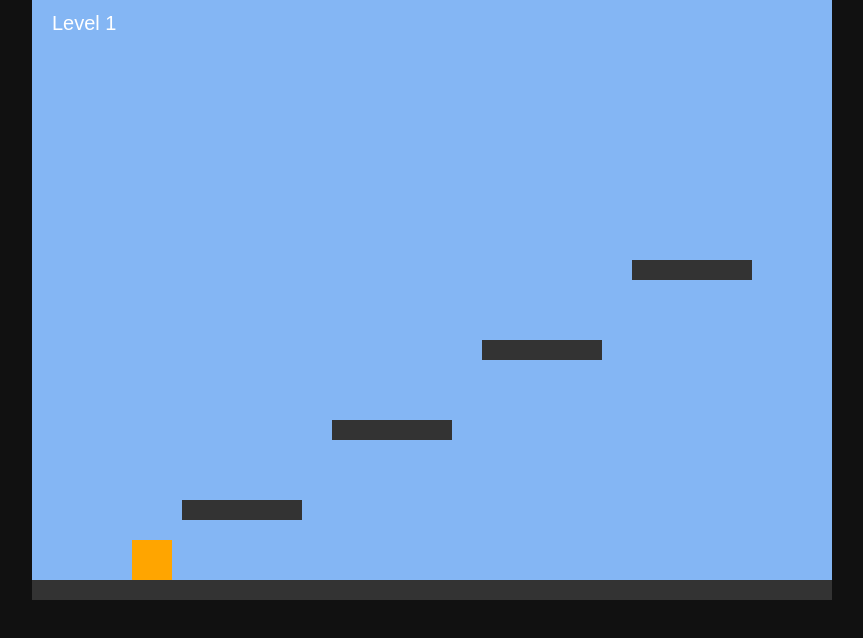
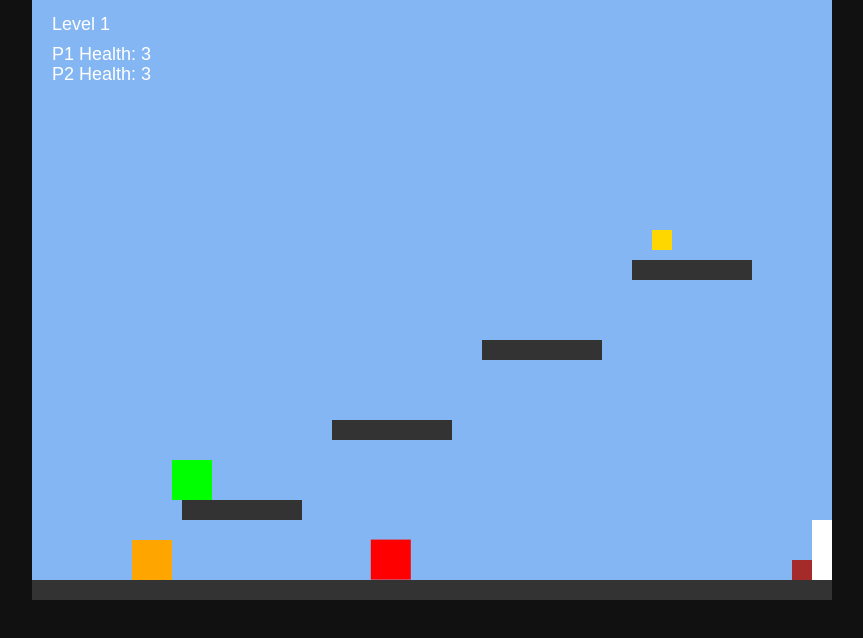
Before and after one commit to r3coilshadow/hello-neighbor, a plain HTML site: page index.html in a window 1280 px wide. Shown: the whole page, without its empty margins (208-1071 px from the left). Drawn offline with Linux system fonts and the light colour scheme.

Commit message:
Update index.html

```diff
--- a/index.html
+++ b/index.html
@@ -2,7 +2,7 @@
 <html>
 <head>
   <meta charset="UTF-8">
-  <title>Hello Neighbor Levels</title>
+  <title>Hello Neighbor - 2 Player</title>
   <style>
     body { margin: 0; overflow: hidden; background: #111; }
     canvas { display: block; margin: auto; background: #84b6f4; }
@@ -11,38 +11,57 @@
 <body>
 <canvas id="gameCanvas" width="800" height="600"></canvas>
 <script>
+// Setup
 const canvas = document.getElementById("gameCanvas");
 const ctx = canvas.getContext("2d");
+const keys = {};
+document.addEventListener("keydown", e => keys[e.key] = true);
+document.addEventListener("keyup", e => keys[e.key] = false);
 
-const keys = {};
-document.addEventListener("keydown", (e) => keys[e.key] = true);
-document.addEventListener("keyup", (e) => keys[e.key] = false);
+// Sounds
+const jumpSound = new Audio("https://cdn.pixabay.com/audio/2021/08/04/audio_918b521f7d.mp3");
+const keySound = new Audio("https://cdn.pixabay.com/audio/2022/03/15/audio_2d922da94d.mp3");
+const hitSound = new Audio("https://cdn.pixabay.com/audio/2022/03/10/audio_3f1d13dccc.mp3");
 
-const player = {
-  x: 100, y: 100,
+// Player Constructor
+function createPlayer(x, y, color, controls) {
+  return {
+    x, y,
     width: 40, height: 40,
-  color: "orange",
+    color,
     vx: 0, vy: 0,
-  onGround: false
+    onGround: false,
+    health: 3,
+    hasKey: false,
+    controls
   };
+}
 
-const gravity = 0.8;
-const friction = 0.8;
-const moveSpeed = 4;
-const jumpForce = -14;
+const player1 = createPlayer(100, 100, "orange", {
+  left: "a", right: "d", up: "w"
+});
+const player2 = createPlayer(140, 100, "lime", {
+  left: "ArrowLeft", right: "ArrowRight", up: "ArrowUp"
+});
+
+const gravity = 0.8, friction = 0.8, speed = 4, jump = -14;
 
 let level = 0;
 const levels = [
-  // Level 1
-  [
+  {
+    platforms: [
       { x: 0, y: 580, width: 800, height: 20 },
       { x: 150, y: 500, width: 120, height: 20 },
       { x: 300, y: 420, width: 120, height: 20 },
       { x: 450, y: 340, width: 120, height: 20 },
       { x: 600, y: 260, width: 120, height: 20 },
     ],
-  // Level 2
-  [
+    key: { x: 620, y: 230, width: 20, height: 20, collected: false },
+    door: { x: 760, y: 560, width: 30, height: 20, locked: true },
+    goal: { x: 780, y: 520, width: 20, height: 60 }
+  },
+  {
+    platforms: [
       { x: 0, y: 580, width: 800, height: 20 },
       { x: 100, y: 480, width: 100, height: 20 },
       { x: 250, y: 380, width: 100, height: 20 },
@@ -50,83 +69,127 @@ const levels = [
       { x: 550, y: 180, width: 100, height: 20 },
       { x: 700, y: 100, width: 100, height: 20 },
     ],
-  // Level 3
-  [
-    { x: 0, y: 580, width: 800, height: 20 },
-    { x: 180, y: 500, width: 100, height: 20 },
-    { x: 180, y: 400, width: 100, height: 20 },
-    { x: 180, y: 300, width: 100, height: 20 },
-    { x: 320, y: 300, width: 100, height: 20 },
-    { x: 460, y: 300, width: 100, height: 20 },
-    { x: 600, y: 300, width: 100, height: 20 },
-  ],
+    key: { x: 720, y: 70, width: 20, height: 20, collected: false },
+    door: { x: 760, y: 560, width: 30, height: 20, locked: true },
+    goal: { x: 780, y: 520, width: 20, height: 60 }
+  }
 ];
 
-function drawRect(obj) {
-  ctx.fillStyle = obj.color || "white";
+const neighbor = { x: 700, y: 500, width: 40, height: 40, color: "red", speed: 1.2 };
+
+function draw(obj, color) {
+  ctx.fillStyle = color || obj.color || "white";
   ctx.fillRect(obj.x, obj.y, obj.width, obj.height);
 }
 
-function update() {
-  if (keys["ArrowLeft"] || keys["a"]) player.vx = -moveSpeed;
-  else if (keys["ArrowRight"] || keys["d"]) player.vx = moveSpeed;
-  else player.vx *= friction;
+function applyPhysics(p, platforms) {
+  if (keys[p.controls.left]) p.vx = -speed;
+  else if (keys[p.controls.right]) p.vx = speed;
+  else p.vx *= friction;
 
-  if ((keys["ArrowUp"] || keys["w"] || keys[" "]) && player.onGround) {
-    player.vy = jumpForce;
-    player.onGround = false;
+  if ((keys[p.controls.up]) && p.onGround) {
+    p.vy = jump;
+    p.onGround = false;
+    jumpSound.play();
   }
 
-  player.vy += gravity;
-  player.x += player.vx;
-  player.y += player.vy;
+  p.vy += gravity;
+  p.x += p.vx;
+  p.y += p.vy;
 
-  const platforms = levels[level];
-  player.onGround = false;
-
-  for (let p of platforms) {
-    if (player.x < p.x + p.width &&
-        player.x + player.width > p.x &&
-        player.y < p.y + p.height &&
-        player.y + player.height > p.y) {
-      if (player.vy > 0 && player.y + player.height - player.vy <= p.y) {
-        player.y = p.y - player.height;
-        player.vy = 0;
-        player.onGround = true;
+  p.onGround = false;
+  for (let plat of platforms) {
+    if (p.x < plat.x + plat.width &&
+        p.x + p.width > plat.x &&
+        p.y < plat.y + plat.height &&
+        p.y + p.height > plat.y) {
+      if (p.vy > 0 && p.y + p.height - p.vy <= plat.y) {
+        p.y = plat.y - p.height;
+        p.vy = 0;
+        p.onGround = true;
       }
     }
   }
 
-  // Level complete: reach right side
-  if (player.x > canvas.width) {
-    level++;
-    if (level >= levels.length) level = 0;
-    player.x = 100;
-    player.y = 100;
-    player.vx = 0;
-    player.vy = 0;
+  // Death reset
+  if (p.y > canvas.height) {
+    p.x = 100; p.y = 100; p.vx = p.vy = 0;
+    p.health -= 1;
+    hitSound.play();
+  }
 }
 
-  // Fall reset
-  if (player.y > canvas.height) {
-    player.x = 100;
-    player.y = 100;
-    player.vx = 0;
-    player.vy = 0;
+function checkCollision(a, b) {
+  return a.x < b.x + b.width &&
+         a.x + a.width > b.x &&
+         a.y < b.y + b.height &&
+         a.y + a.height > b.y;
 }
+
+function update() {
+  const lvl = levels[level];
+  const plats = lvl.platforms;
+
+  [player1, player2].forEach(p => applyPhysics(p, plats));
+
+  // Key collect
+  [player1, player2].forEach(p => {
+    if (!lvl.key.collected && checkCollision(p, lvl.key)) {
+      lvl.key.collected = true;
+      p.hasKey = true;
+      keySound.play();
+    }
+  });
+
+  // Unlock door
+  if (lvl.key.collected) lvl.door.locked = false;
+
+  // Check goal
+  if (checkCollision(player1, lvl.goal) && checkCollision(player2, lvl.goal)) {
+    level = (level + 1) % levels.length;
+    resetLevel();
+  }
+
+  // Neighbor chase player1
+  const target = player1;
+  if (neighbor.x < target.x) neighbor.x += neighbor.speed;
+  if (neighbor.x > target.x) neighbor.x -= neighbor.speed;
+  if (neighbor.y < target.y) neighbor.y += neighbor.speed;
+  if (neighbor.y > target.y) neighbor.y -= neighbor.speed;
+
+  if (checkCollision(neighbor, player1)) {
+    player1.health -= 1;
+    hitSound.play();
+    player1.x = 100; player1.y = 100;
+  }
+}
+
+function resetLevel() {
+  player1.x = 100; player1.y = 100; player1.hasKey = false;
+  player2.x = 140; player2.y = 100; player2.hasKey = false;
+  levels[level].key.collected = false;
+  levels[level].door.locked = true;
 }
 
 function render() {
   ctx.clearRect(0, 0, canvas.width, canvas.height);
-  drawRect({ ...player });
+  const lvl = levels[level];
 
-  for (let p of levels[level]) {
-    drawRect({ ...p, color: "#333" });
-  }
+  // Draw
+  lvl.platforms.forEach(p => draw(p, "#333"));
+  if (!lvl.key.collected) draw(lvl.key, "gold");
+  draw(lvl.door, lvl.door.locked ? "brown" : "green");
+  draw(lvl.goal, "white");
+
+  draw(player1);
+  draw(player2);
+  draw(neighbor);
 
   ctx.fillStyle = "white";
-  ctx.font = "20px Arial";
-  ctx.fillText("Level " + (level + 1), 20, 30);
+  ctx.font = "18px Arial";
+  ctx.fillText(`Level ${level + 1}`, 20, 30);
+  ctx.fillText(`P1 Health: ${player1.health}`, 20, 60);
+  ctx.fillText(`P2 Health: ${player2.health}`, 20, 80);
 }
 
 function gameLoop() {
@@ -134,7 +197,6 @@ function gameLoop() {
   render();
   requestAnimationFrame(gameLoop);
 }
-
 gameLoop();
 </script>
 </body>
```
Lines whose indentation alone changed are shown as unchanged.
